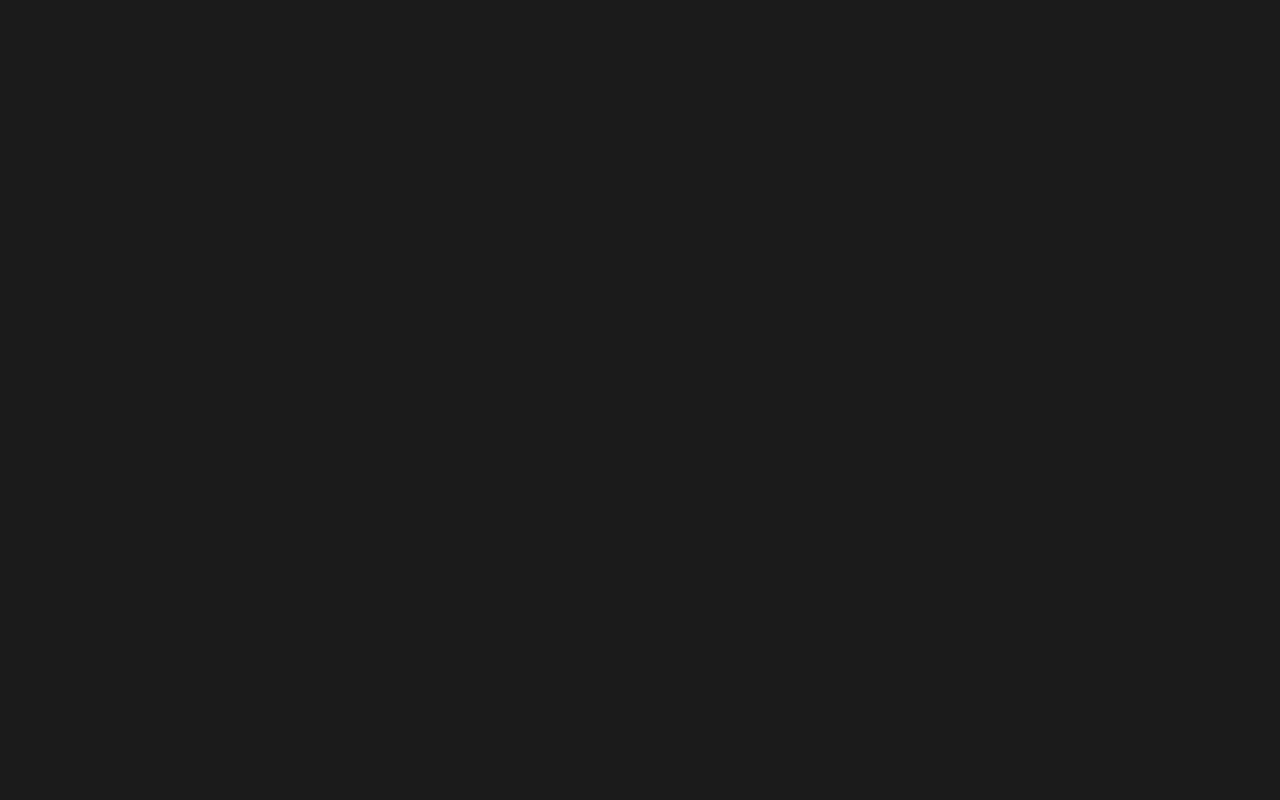
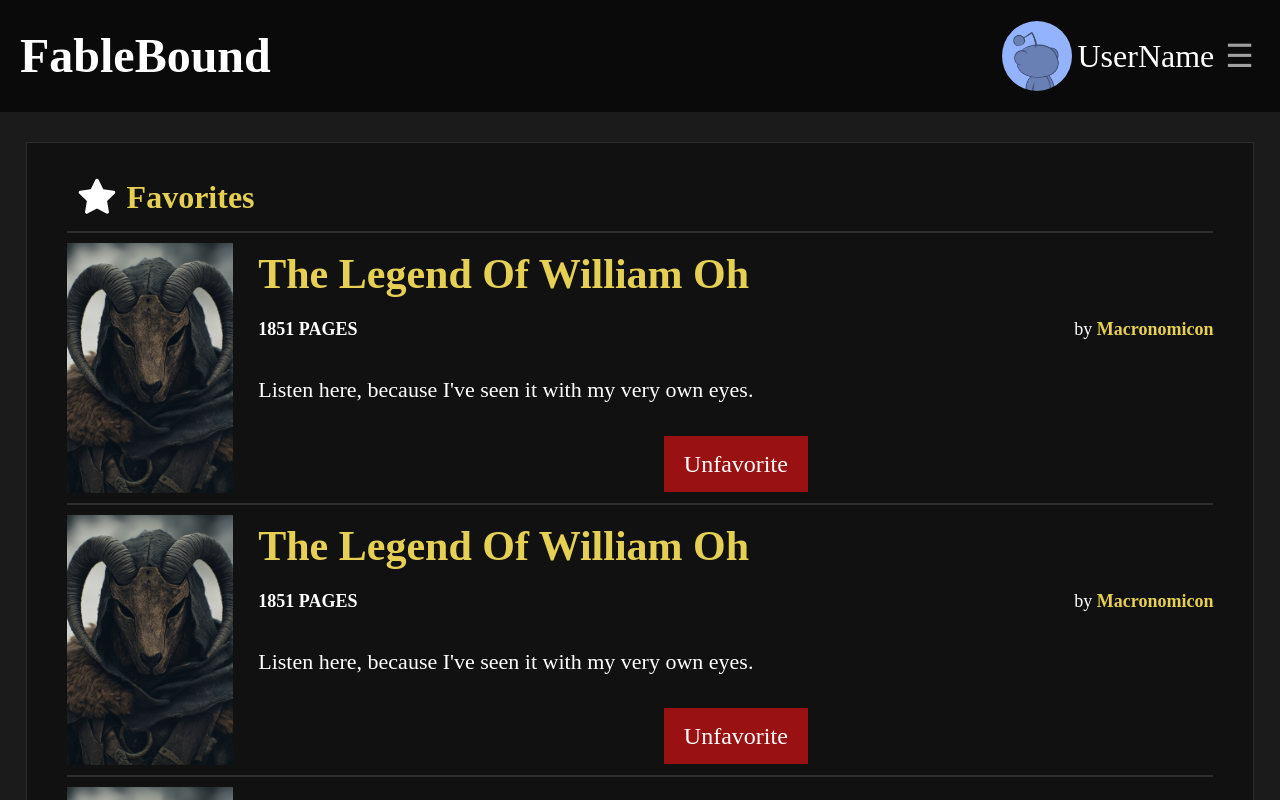
Before and after one commit to HereIsSee/web-novel-site, a React (Vite) app in the folder front-end/: page /favorites in a window 1280 px wide. Shown: the top 800 px of the page. Built offline with nearby package versions, Linux system fonts and the light colour scheme.

Commit message:
Add Favorites route initial layout

```diff
--- a/front-end/src/components/FormFields/Button.jsx
+++ b/front-end/src/components/FormFields/Button.jsx
@@ -1,6 +1,6 @@
 import ButtonStyles from './button.module.css'
 
-const Styles = ['dark-golden', 'blue-white', 'blue-white-rounded','text-only-gray', 'gray-blue']
+const Styles = ['dark-golden', 'blue-white', 'blue-white-rounded','text-only-gray', 'gray-blue', 'white-text-only', 'red-white']
 
 const Button = ({ children, styleType = 'blue-white', type = 'button', align='center', onClick }) => {
 
--- a/front-end/src/components/FormFields/button.module.css
+++ b/front-end/src/components/FormFields/button.module.css
@@ -59,3 +59,23 @@
 .gray-blue:hover{
   background-color: rgb(80, 80, 80);;
 }
+.white-text-only{
+  border: none;
+  font-size: 28px;
+  font-weight: bold;
+  color: white;
+  background-color: transparent;
+}
+.white-text-only:hover{
+  color: rgb(177, 177, 177);
+}
+.red-white{
+  padding: 10px 20px;
+  background-color: rgb(153, 17, 17);
+  color: white;
+  font-size: 24px;
+  border: none;
+}
+.red-white:hover{
+  background-color: rgb(247, 25, 25);
+}
--- /dev/null
+++ b/front-end/src/components/NovelFavoriteCard.jsx
@@ -0,0 +1,65 @@
+import { useState, useEffect, useRef } from 'react';
+import { Link } from 'react-router-dom';
+import NovelCover from '/the-legend-of-william-oh.png';
+import Button from './FormFields/Button';
+
+const NovelFavoriteCard = ({id})=>{
+    const [expanded, setExpanded] = useState(false);
+    const [isOverflowing, setIsOverflowing] = useState(false);
+    const summaryRef = useRef(null);
+
+    const novelSlog = 'the-legend-of-william-oh';
+
+    useEffect(()=>{
+        const el = summaryRef.current;
+        if(el){
+            requestAnimationFrame(() => {
+                setIsOverflowing(el.scrollHeight > el.clientHeight);
+            });
+        }
+    },[])
+
+    return(
+        <div className='novel-favorite-card collapsed'>
+            <Link to={`/novels/${2}/${novelSlog}`} className="link-with-image">
+                <img src={NovelCover} alt="novel cover" />
+            </Link>
+            <div className='novel-favorite-card-info'>
+                <Link className="novel-favorite-card-title" to={`/novels/${2}/${novelSlog}`}>The Legend Of William Oh</Link>
+
+                <div className='novel-favorite-info'>
+                    <div className='pages-number'>
+                        1851 PAGES
+                    </div>
+                    <div className='novel-favorite-author'>
+                        by <span>Macronomicon</span>
+                    </div>
+                </div>
+
+                <div
+                    ref={summaryRef}
+                    className={`novel-summary ${expanded ? 'expanded' : 'collapsed'}`}
+                >
+                    <p>
+                        Listen here, because I've seen it with my very own eyes.
+                    </p>
+
+                </div>
+
+                {isOverflowing && (
+                    <Button
+                        styleType='white-text-only'
+                        onClick={() => setExpanded(!expanded)}
+                    >
+                        {expanded ? 'Show Less' : 'Show More'}
+                    </Button>
+                )}
+
+                <Button styleType='red-white'>
+                    Unfavorite
+                </Button>
+            </div>
+        </div>
+    );
+}
+export default NovelFavoriteCard;
--- a/front-end/src/index.css
+++ b/front-end/src/index.css
@@ -271,7 +271,7 @@ a.title:hover, a.title:focus{
   white-space: nowrap;
 }
 .novel-summary{
-  font-size: 20px;
+  font-size: 22px;
 }
 .novel-summary > *{
   margin: 20px 0px;
@@ -772,4 +772,77 @@ a.novel-follow-card-title:focus, a.novel-follow-card-title:hover{
 }
 /* Follows START */
 
+/* Favorites START */
+
+.novel-favorite-card{
+  position: relative;
+  display: flex;
+  flex-direction: row;
+  gap: 25px;
+  border-bottom: 2px solid var(--light-white-border-color);
+  margin-top: 10px;
+  padding-bottom: 10px;
+}
+.novel-favorite-card img{
+  height: 250px;
+}
+.novel-favorite-card .novel-summary{
+  overflow: hidden;
+  transition: max-height 0.4s ease;
+}
+.novel-favorite-card .novel-summary.collapsed{
+  max-height: 140px;
+}
+.novel-favorite-card .novel-summary.expanded{
+  max-height: 1000px;
+}
+a.novel-favorite-card-title{
+  font-size: 42px;
+  color: var(--golden-color);
+  text-decoration: none;
+  font-weight: bold;
+}
+a.novel-favorite-card-title:focus, a.novel-favorite-card-title:hover{
+  text-decoration: underline;
+  text-decoration-thickness: 2px;
+}
+.novel-favorite-card-info{
+  flex: 1;
+  display: flex;
+  flex-direction: column;
+  gap: 10px;
+}
+.novel-favorite-card h1{
+  font-size: 48px;
+  color: var(--golden-color);
+}
+.novel-favorite-author span{
+  color: var(--golden-color);
+  font-weight: bold;
+}
+.novel-favorite-info{
+  display: flex;
+  flex-direction: row;
+  justify-content: space-between;
+  font-size: 18px;
+}
+.novel-favorite-info .pages-number{
+  font-weight: bold;
+}
+
+@media(max-width: 900px){
+  .novel-favorite-card{
+    flex-direction: column;
+    gap: 0px;
+  }
+  .novel-favorite-card-title{
+    text-align: center;
+  }
+  .novel-favorite-card .link-with-image{
+    align-self: center;
+  }
+}
+
+/* Favorites DONE */
+
 /* CSS DONE */
--- a/front-end/src/routes/Favorites.jsx
+++ b/front-end/src/routes/Favorites.jsx
@@ -1,9 +1,23 @@
+import App from '../App';
+import { TbStarFilled } from "react-icons/tb";
+import NovelFavoriteCard from '../components/NovelFavoriteCard';
+
 const Favorites = () =>{
 
     return(
-        <div>
-
-        </div>
+        <App>
+            <div className='follows-container card'>
+                <div className='follows-header'>
+                    <TbStarFilled size='40px'/>
+                    <h3>Favorites</h3>
+                </div>
+                <div className='follows-novels'>
+                    <NovelFavoriteCard />
+                    <NovelFavoriteCard />
+                    <NovelFavoriteCard />
+                </div>
+            </div>
+        </App>
     );
 }
 
```
